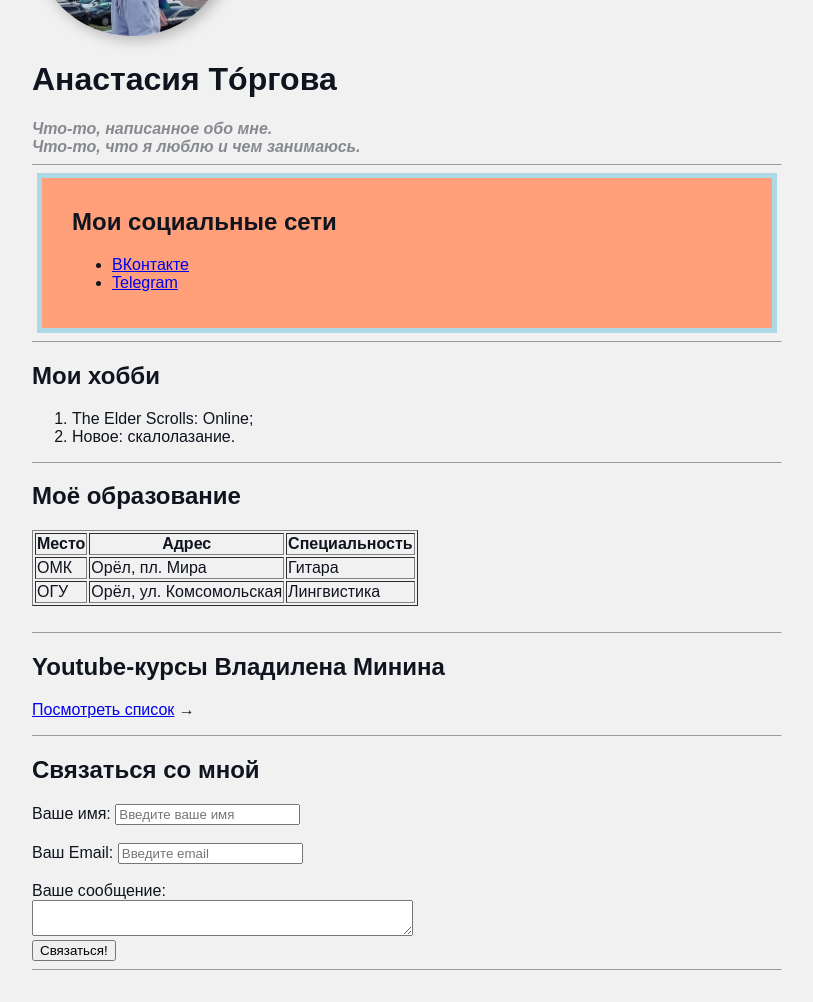
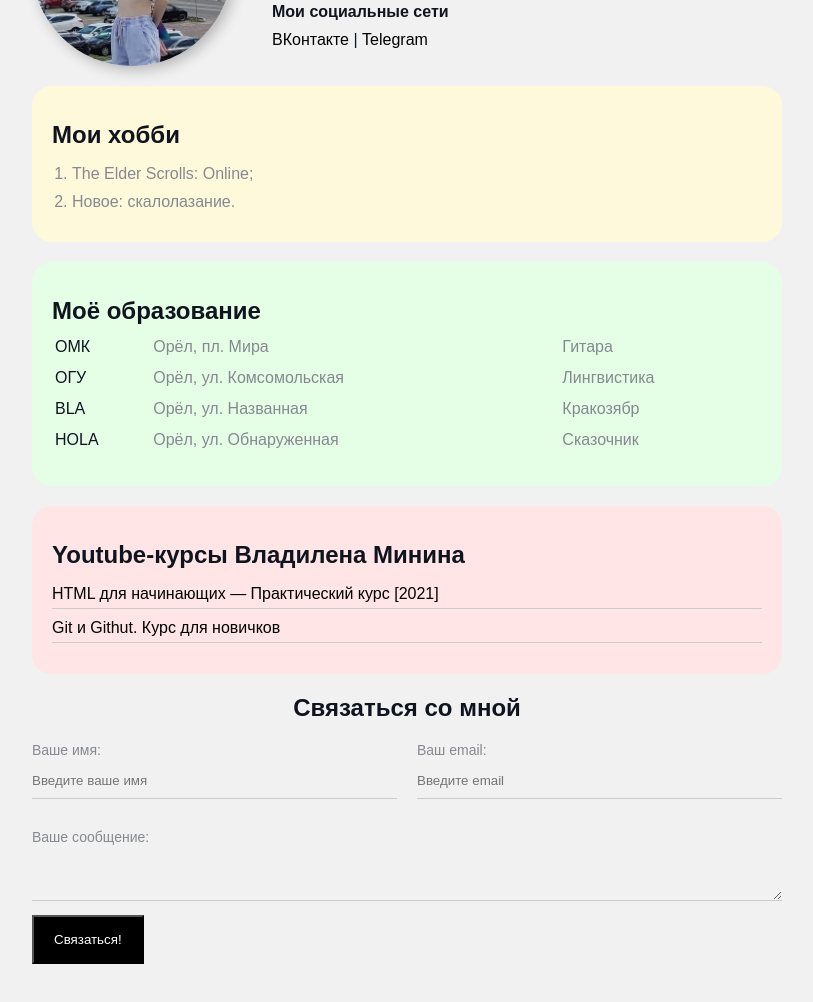
Before and after one commit to s-mctoren/hello-nastya, a plain HTML site: page index.html in a window 1280 px wide. Shown: the part 172-1174 px from the top of the page, without its empty margins (233-1046 px from the left). Drawn offline with Linux system fonts and the light colour scheme; a web font is replaced by a local one.

Commit message:
finish project

```diff
--- a/index.html
+++ b/index.html
@@ -10,39 +10,27 @@
             <div class="info">
                 <img src="assets/my-image-square.jpg" alt="Тут моя фотка." class="avatar" />
 
+                <div class="info-text">
                     <h1>Анастасия Тóргова</h1>
-
                     <p>Что-то, написанное обо мне.</p>
                     <p>Что-то, что я <strong>люблю</strong> и чем <strong>занимаюсь</strong>.</p>
+
+                    <h4>Мои социальные сети</h4>
+                    <a href="https://vk.com/s_mctoren" target="_blank">ВКонтакте</a> |
+                    <a href="https://t.me/s_mctoren" target="_blank">Telegram</a>
                 </div>
-
-            <hr size="1" />
-
-            <div class="social">
-                <h2>Мои социальные сети</h2>
-                <ul type="disk">
-                    <li><a href="https://vk.com/s_mctoren" target="_blank">ВКонтакте</a></li>
-                    <li><a href="https://t.me/s_mctoren" target="_blank">Telegram</a></li>
-                </ul>
             </div>
-
-            <hr size="1" />
-
+            <div class="card bg-yellow">
                 <h2>Мои хобби</h2>
-            <ol>
+                <ol class="list">
                     <li>The Elder Scrolls: Online;</li>
                     <li>Новое: скалолазание.</li>
                 </ol>
+            </div>
 
-            <hr size="1" />
-
+            <div class="card bg-green">
                 <h2>Моё образование</h2>
-            <table border="1">
-                <tr>
-                    <th>Место</th>
-                    <th>Адрес</th>
-                    <th>Специальность</th>
-                </tr>
+                <table class="table">
                     <tr>
                         <td>ОМК</td>
                         <td>Орёл, пл. Мира</td>
@@ -53,38 +41,56 @@
                         <td>Орёл, ул. Комсомольская</td>
                         <td>Лингвистика</td>
                     </tr>
+                    <tr>
+                        <td>BLA</td>
+                        <td>Орёл, ул. Названная</td>
+                        <td>Кракозябр</td>
+                    </tr>
+                    <tr>
+                        <td>HOLA</td>
+                        <td>Орёл, ул. Обнаруженная</td>
+                        <td>Сказочник</td>
+                    </tr>
                 </table>
+            </div>
 
-            <br />
-            <hr size="1" />
+            <div class="card bg-red">
+                <h2>Youtube-курсы Владилена Минина</h2>
+                <ul class="link-list">
+                    <li><a href="https://www.youtube.com/watch?v=DOEtVdkKwcU&t=3117s" target="_blank">HTML для начинающих — Практический курс [2021]</a></li>
+                    <li><a href="https://www.youtube.com/watch?v=zZBiln_2FhM" target="_blank">Git и Githut. Курс для новичков</a></li>
+                </ul>
+            </div>
 
-            <h2>Youtube-курсы Владилена Минина</h2>
-            <p><a href="youtube.html">Посмотреть список</a> →</p>
-
-            <hr size="1" />
-
+            <div class="contact">
                 <h2>Связаться со мной</h2>
                 <form action="/">
+                    <div class="row">
+                        <div class="form-group">
                             <label for="name">Ваше имя:</label>
                             <input type="text" id="name" placeholder="Введите ваше имя"></input>
-                <br />
-                <br />
+                        </div>
 
-                <label for="email">Ваш Email:</label>
+                        <div class="form-group">
+                            <label for="email">Ваш email:</label>
                             <input type="text" id="email" placeholder="Введите email"></input>
-                <br />
-                <br />
+                        </div>
+                    </div>
 
+                    <div class="form-group">
                         <label for="message">Ваше сообщение:</label>
-                <br />
                         <textarea name="" id="message" cols="45" rows="2"></textarea>
-                <br />
+                    </div>
 
-                <input type="submit" value="Связаться!"></input>
+                    <input class="button" type="submit" value="Связаться!"></input>
                 </form>
+            </div>
 
-            <hr size="1" />
-            <br />
+            <!-- <div class="position">
+                <div class="box"></div>
+            </div> -->
+
+            <div style="margin-bottom: 100px"></div>
         </div>
     </body>
 </html>
--- a/styles.css
+++ b/styles.css
@@ -1,4 +1,9 @@
 @import url('https://fonts.googleapis.com/css2?family=Finlandica&display=swap');
+
+/* * {
+    padding: 0;
+    margin: 0;
+} */
 
 body {
     background-color: #f1f1f1;
@@ -11,10 +16,59 @@ body {
     font: normal 16px 'Finlandica', sans-serif;
 }
 
+a {
+    color: black;
+    text-decoration: none;
+}
+
+a:hover {
+    text-decoration: underline;
+}
+
+a:active {
+    color: lightblue;
+}
+
+a:visited {
+    color: grey;
+}
+
+/* table {
+    margin-bottom: 10px;
+} */
+
 .avatar {
     width: 200px;
     border-radius: 50%;
     box-shadow: 4px 4px 14px rgba(0, 0, 0, 0.25);
+}
+
+
+/* Box Model */
+.container {
+    max-width: 750px;
+    margin: auto;
+    padding-top: 30px;
+}
+
+.info {
+    display: flex;
+    margin-bottom: 20px;
+}
+
+@media (max-width: 700px) {
+    .info {
+        text-align: center;
+        display: block;
+    }
+}
+
+.info-text {
+    margin-left: 40px;
+}
+
+.info-text h4 {
+    margin-bottom: 10px;
 }
 
 .info p {
@@ -28,21 +82,138 @@ body {
     /* word-spacing: 42px; */
 }
 
-
-/* Box Model */
-.container {
-    max-width: 750px;
-    margin: auto;
-}
-
-.social {
+/* .social {
     background: lightsalmon;
-    /* padding: 15px 40px; */
-    padding: 10px 15px 20px 30px;
+    padding: 15px 40px;
+    padding: 15px;
     margin: 5px;
 
     border: 5px solid lightblue;
-    /* border-top-style: dotted;
+    border-top-style: dotted;
     border-bottom-width: 15px;
-    border-right-color: blue; */
+    border-right-color: blue;
+} */
+
+.card {
+    padding: 15px 20px;
+    margin-bottom: 20px;
+    border-radius: 20px;
 }
+
+.bg-yellow {
+    background: #fff9dc;
+}
+
+.bg-green {
+    background: #e5ffe7;
+}
+
+.bg-red {
+    background: #ffe5e5;
+}
+
+.card h2 {
+    margin-bottom: 10px;
+}
+
+.list {
+    padding: 0 20px;
+    /* list-style: none; */
+}
+
+.list li {
+    color: #86898f;
+    margin-bottom: 10px;
+}
+
+.table {
+    margin-bottom: 10px;
+    width: 100%;
+}
+
+.table td {
+    padding-bottom: 10px;
+}
+
+.table td:nth-child(2),
+.table td:nth-child(3) {
+    color: #86898f;
+}
+
+.link-list {
+    padding: 0;
+    list-style: none;
+}
+
+.link-list li {
+    margin-bottom: 10px;
+    border-bottom: 1px solid #ccc;
+    padding-bottom: 5px;
+}
+
+.contact h2{
+    text-align: center;
+}
+
+.form-group label {
+    display: block;
+    font-size: 14px;
+    color: #86898f;
+}
+
+.form-group input,
+.form-group textarea {
+    width: 100%;
+    box-sizing: border-box;
+    border: none;
+    background: transparent;
+    border-bottom: 1px solid #ccc;
+    color: black;
+    padding: 15px 0 10px;
+    margin-bottom: 10px;
+    outline: none;
+    font-family: inherit;
+}
+
+.row {
+    display: flex;
+    margin-bottom: 20px;
+}
+
+.row > .form-group {
+    width: 50%;
+    margin-right: 20px;
+}
+
+.row > .form-group:last-child {
+    margin-right: 0px;
+}
+
+.button {
+    color: #111;
+    padding: 15px 20px;
+    background: black;
+    color: #fff;
+    font-family: inherit;
+    cursor: pointer;
+}
+
+.button:hover {
+    opacity: 0.9;
+}
+
+
+/* Position */
+
+/* .position {
+    border: 4px solid black;
+    margin-top: 40px;
+    padding: 20px;
+}
+
+.box {
+    position: fixed;
+    width: 50px;
+    height: 50px;
+    background: lightcoral;
+} */
```
Also changed, not shown: youtube.html (deleted, +0 -15 lines), nastya-why.txt. Lines whose indentation alone changed are shown as unchanged.
